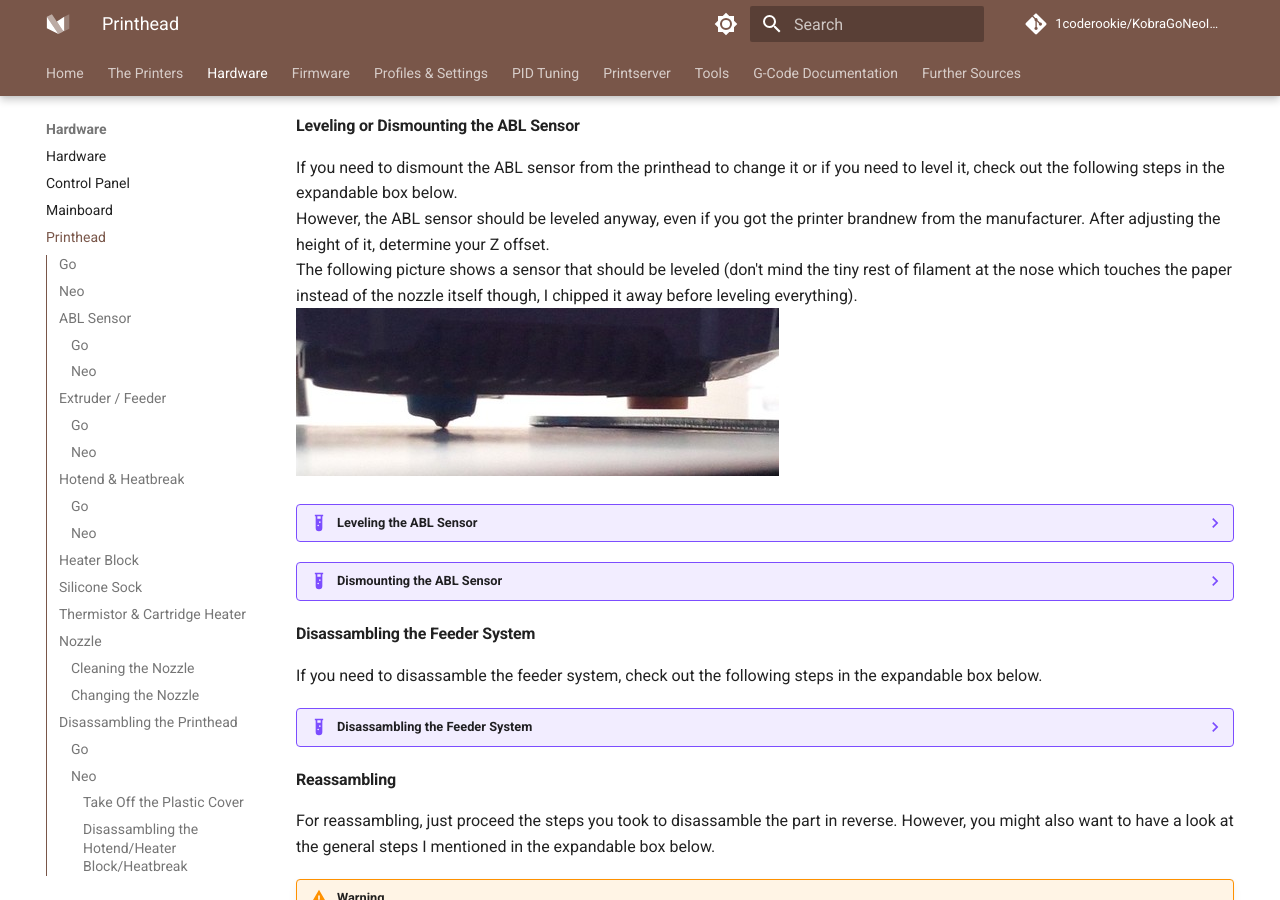
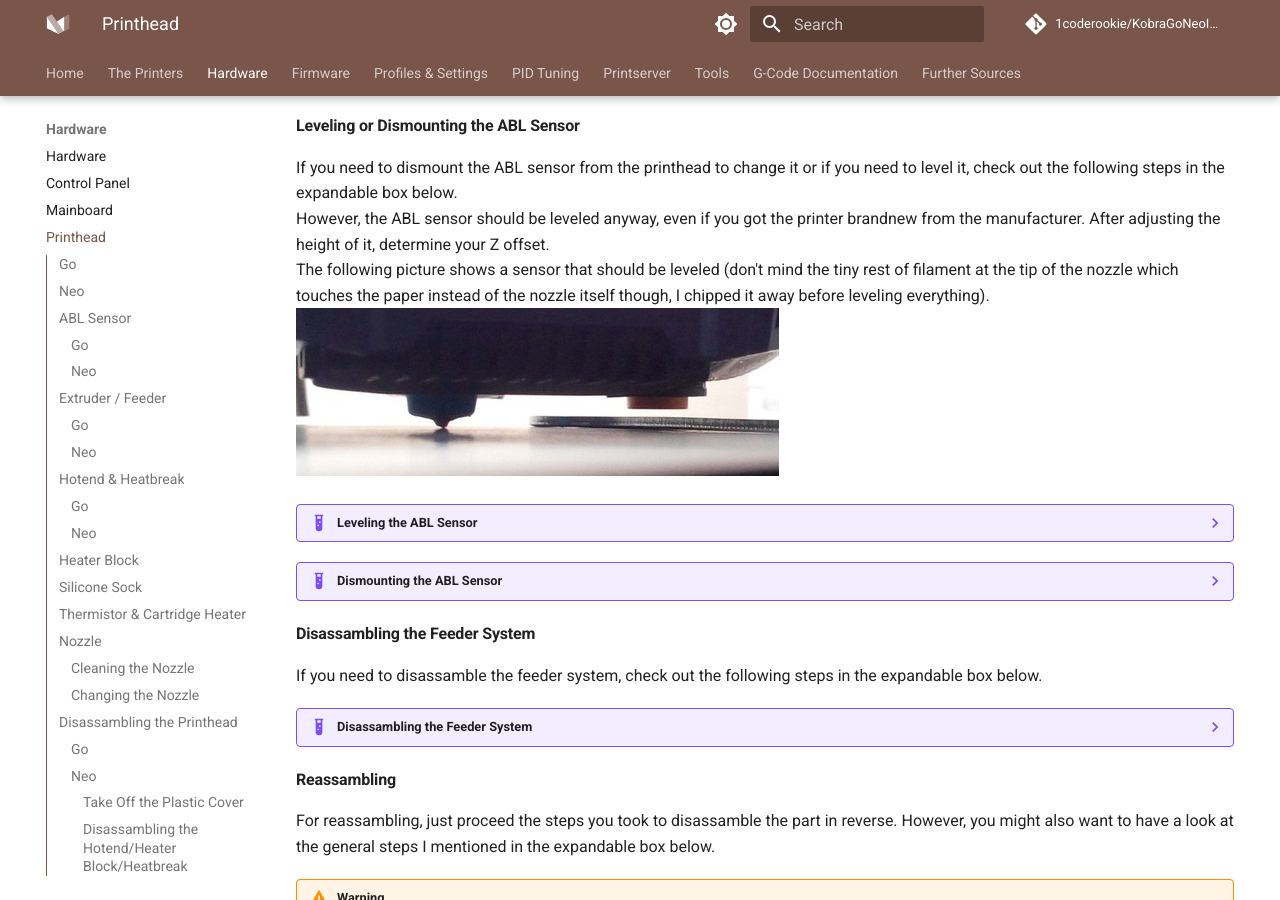
Before and after one commit to 1coderookie/KobraGoNeoInsights, an MkDocs documentation site: the page built from docs/hardware/printhead.md, in a window 1280 px wide and 900 px high, scrolled down 13794 px. Built offline with MkDocs 1.6.1 and Material for MkDocs 9.7.7, drawn with Linux system fonts in a browser that asks for light colours; comment, search, counter and statistics services are not loaded.

Commit message:
Update printhead.md

```diff
--- a/docs/hardware/printhead.md
+++ b/docs/hardware/printhead.md
@@ -308,7 +308,7 @@ If you need to take out the hotend from the printhead to change it, disassamble
 #### Leveling or Dismounting the ABL Sensor
 If you need to dismount the ABL sensor from the printhead to change it or if you need to level it, check out the following steps in the expandable box below.
 However, the ABL sensor should be leveled anyway, even if you got the printer brandnew from the manufacturer. After adjusting the height of it, determine your Z offset.
-The following picture shows a sensor that should be leveled (don't mind the tiny rest of filament at the nose which touches the paper instead of the nozzle itself though, I chipped it away before leveling everything).
+The following picture shows a sensor that should be leveled (don't mind the tiny rest of filament at the tip of the nozzle which touches the paper instead of the nozzle itself though, I chipped it away before leveling everything).
 ![This sensor needs to be leveld](../assets/images/head_neo_ABL2level_web.jpg)
 
 ??? example "Leveling the ABL Sensor"
```
